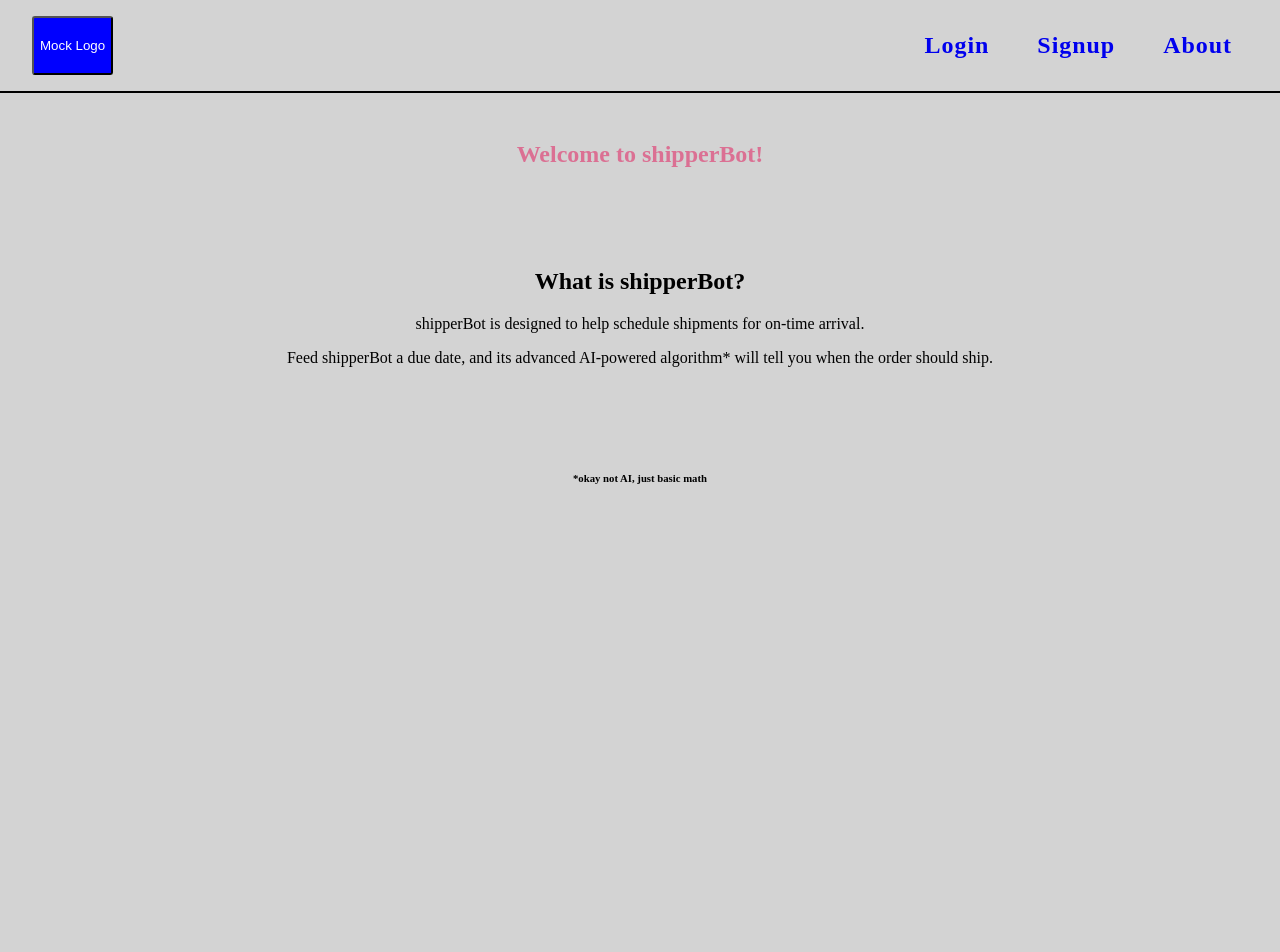
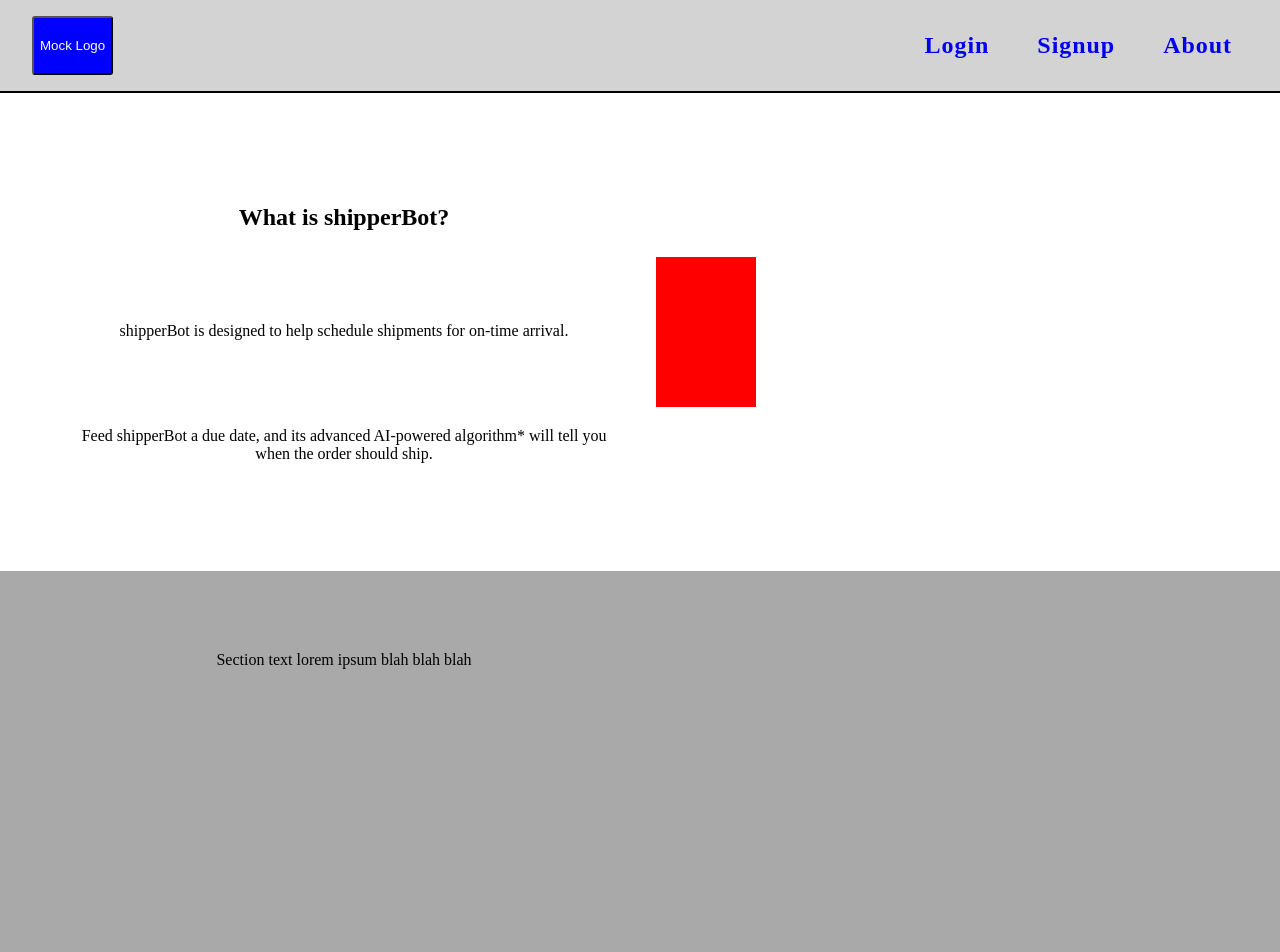
Before and after one commit to austin-bagwell/shipperbot-frontend, a React (Create React App) app: page / in a window 1280 px wide. Shown: the top 952 px of the page. Before the commit the page ends 800 px from the top, so only its background shows below. Built offline with nearby package versions, Linux system fonts and the light colour scheme.

Commit message:
add content rows on landing page

```diff
--- a/src/components/Navbar.js
+++ b/src/components/Navbar.js
@@ -5,7 +5,6 @@ const Nav = styled.nav`
   display: flex;
   justify-content: space-between;
   padding: 1rem 2rem 1rem; 2rem;
-  margin-bottom: 3rem;
   border-bottom: 2px solid black;
 `;
 
--- a/src/pages/Landing.js
+++ b/src/pages/Landing.js
@@ -1,34 +1,70 @@
 import styled from "styled-components";
 
-const Title = styled.h1`
-  font-size: 1.5em;
-  text-align: center;
-  color: palevioletred;
-`;
+// const Title = styled.h1`
+//   font-size: 1.5em;
+//   text-align: center;
+//   color: palevioletred;
+// `;
 
 // Create a Wrapper component that'll render a <section> tag with some styles
-const Wrapper = styled.section`
+const Section = styled.section`
   padding: 4em;
   background: lightgrey;
-  display: block;
+  display: grid;
+  grid-template-columns: repeat(2, 1fr);
+  grid-template-rows: 350px;
+  column-gap: 2rem;
   text-align: center;
 `;
 
-// Use Title and Wrapper like any other React component – except they're styled!
+const LightSection = styled(Section)`
+  background: white;
+`;
+
+const DarkSection = styled(Section)`
+  background: darkgrey;
+`;
+
+const FlexColWrapper = styled.div`
+  display: flex;
+  flex-direction: column;
+  justify-content: space-around;
+  flex: 1 1 auto;
+`;
+
+const Rectangle = styled.div`
+  background-color: red;
+  min-height: 150px;
+  min-width: 100px;
+  max-width: 100px;
+`;
+
+// Use Title and Section like any other React component – except they're styled!
 export default function Landing() {
   return (
     <main>
-      <Title>Welcome to shipperBot!</Title>
-      <Wrapper>
+      <LightSection>
+        <FlexColWrapper>
           <h2>What is shipperBot?</h2>
           <p>
-          shipperBot is designed to help schedule shipments for on-time arrival.
+            shipperBot is designed to help schedule shipments for on-time
+            arrival.
           </p>
           <p>
             Feed shipperBot a due date, and its advanced AI-powered algorithm*
             will tell you when the order should ship.
           </p>
-      </Wrapper>
+        </FlexColWrapper>
+        <FlexColWrapper>
+          <Rectangle></Rectangle>
+        </FlexColWrapper>
+      </LightSection>
+      <DarkSection>
+        <p>Section text lorem ipsum blah blah blah</p>
+      </DarkSection>
+      <LightSection>
+        <p>Section text lorem ipsum blah blah blah</p>
+      </LightSection>
       <h6 style={{ textAlign: "center" }}>*okay not AI, just basic math</h6>
     </main>
   );
```
Lines whose indentation alone changed are shown as unchanged.
